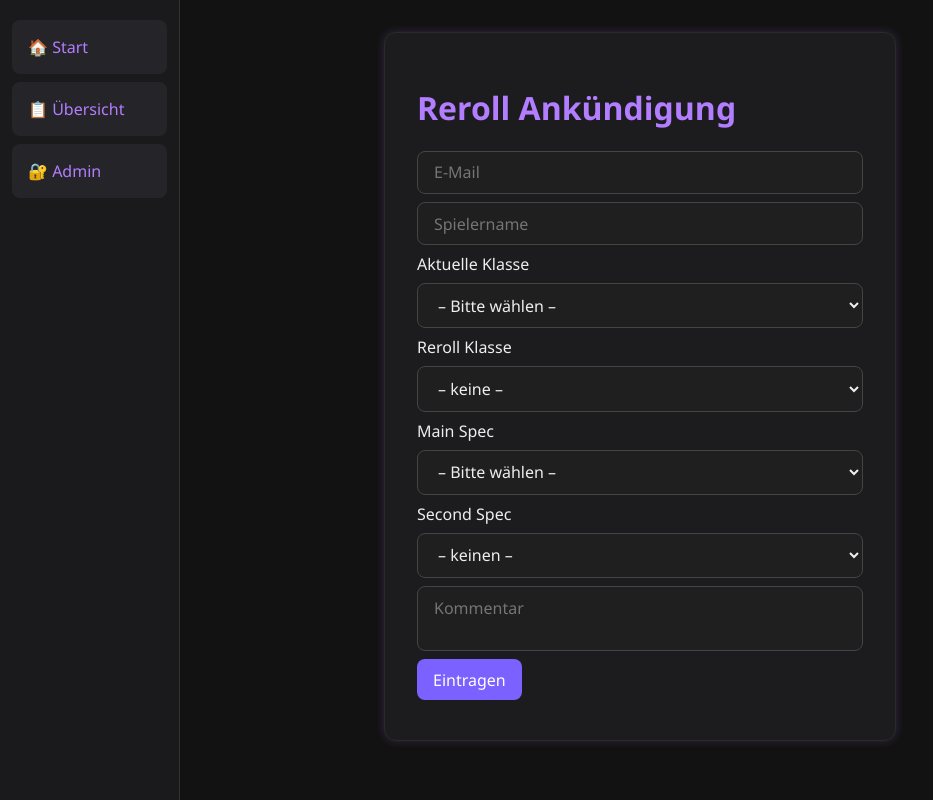
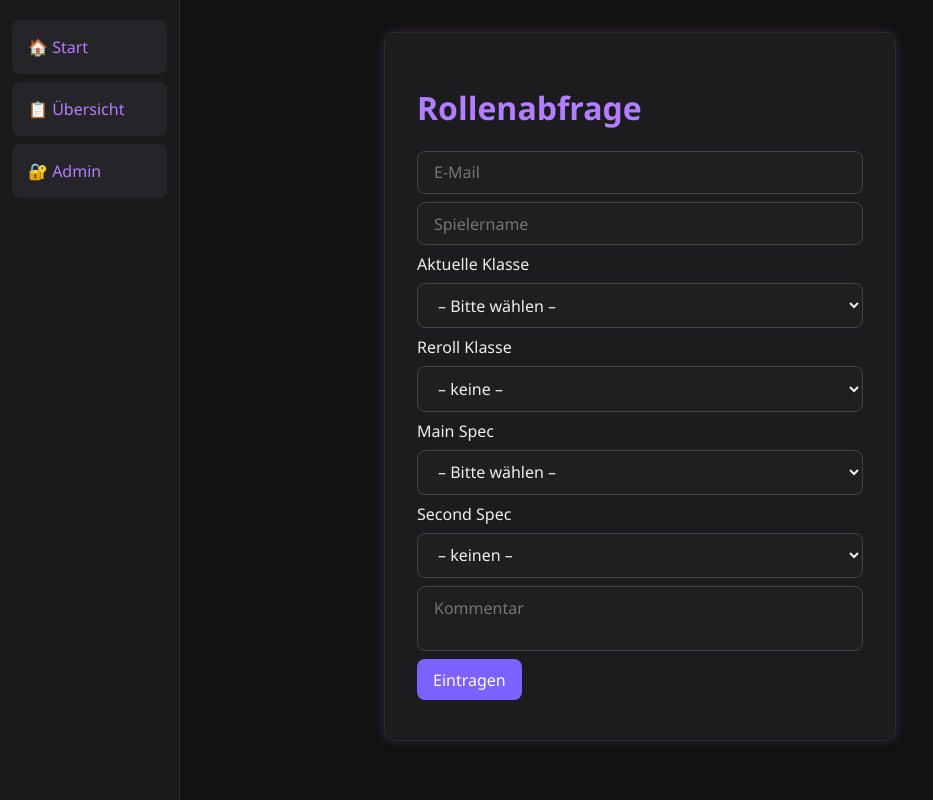
Before and after one commit to Exently/prisma_reroll, a plain HTML site: page index.html in a window 1280 px wide. Shown: the whole page, without its empty margins (0-933 px from the left). Drawn offline with Linux system fonts and the light colour scheme; a script that the page names is missing.

Commit message:
updated h1

```diff
--- a/index.html
+++ b/index.html
@@ -23,7 +23,7 @@
     </script>
 
     <div class="content-box">
-        <h1>Reroll Ankündigung</h1>
+        <h1>Rollenabfrage</h1>
         <form id="player-form">
             <input type="email" id="email" placeholder="E-Mail" required autocomplete="email" />
             <input type="text" id="name" placeholder="Spielername" required autocomplete="off" />
```
